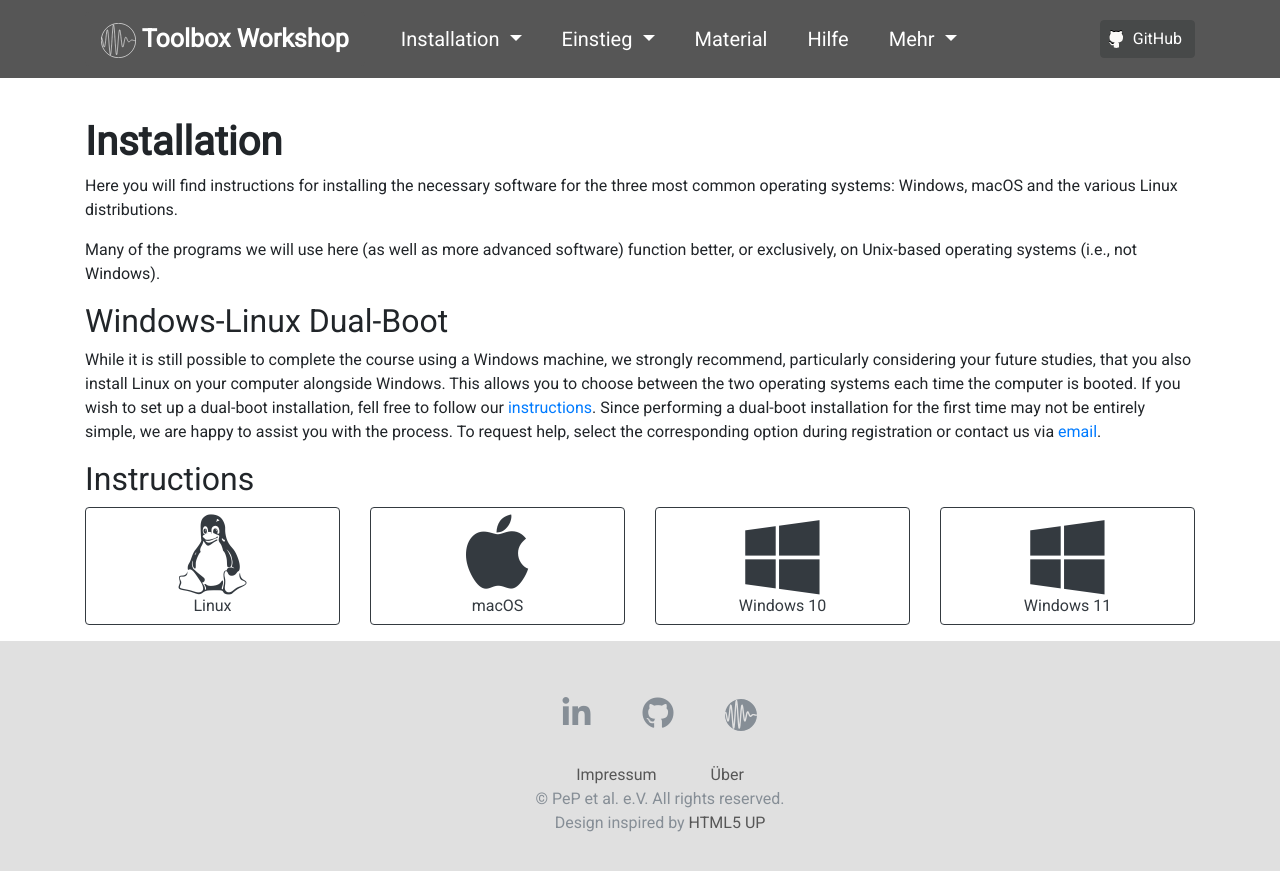
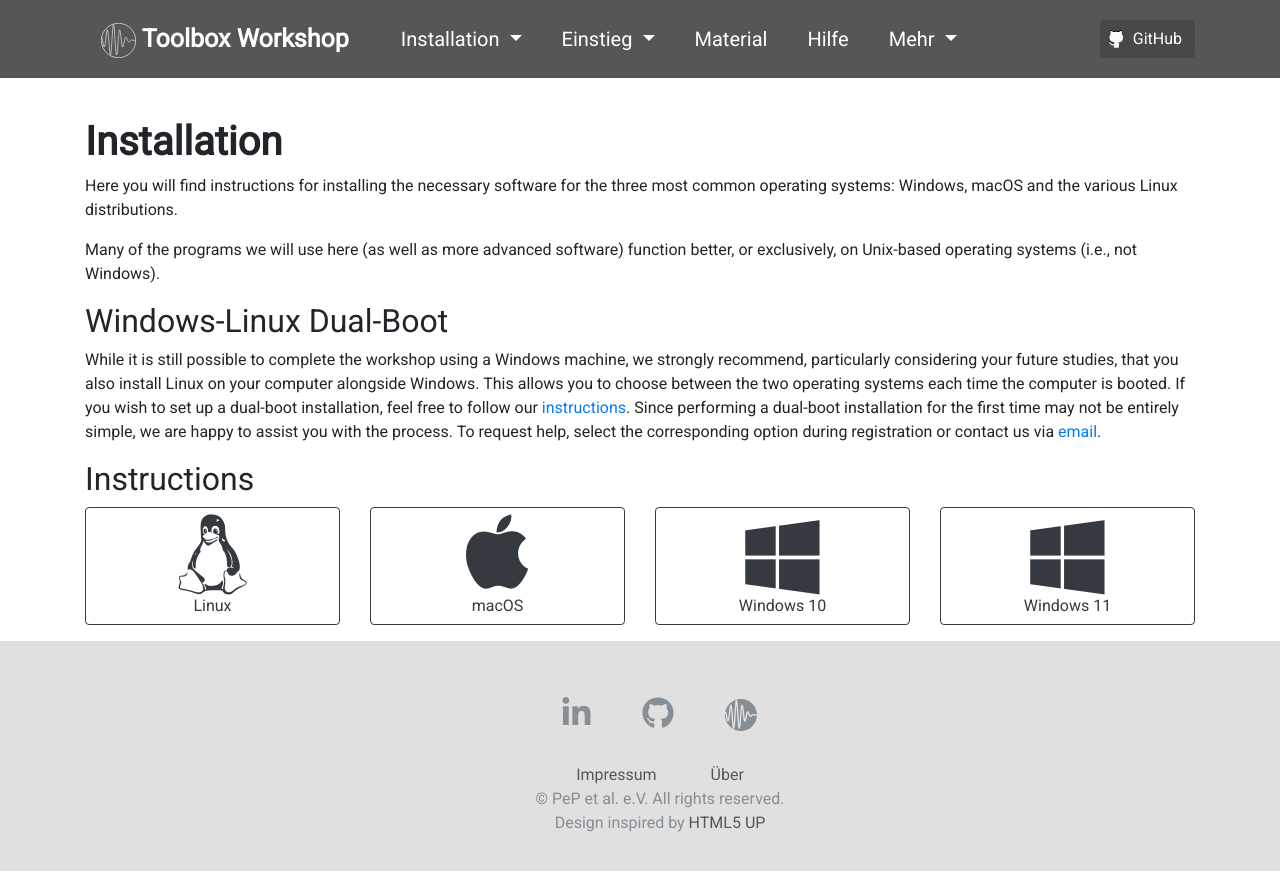
Before and after one commit to pep-dortmund/homepage-toolbox, a Jekyll site: the page built from install/index_en.md, in a window 1280 px wide and 941 px high. Shown: the top 871 px of the window. Built offline with Jekyll 4.4.1, drawn with Linux system fonts in a browser that asks for light colours; nearby versions of some CDN libraries.

Commit message:
Update index_en.md

```diff
--- a/install/index_en.md
+++ b/install/index_en.md
@@ -13,12 +13,12 @@ function better, or exclusively, on Unix-based operating systems (i.e., not Wind
 
 ## Windows-Linux Dual-Boot
 
-While it is still possible to complete the course using a Windows machine,
+While it is still possible to complete the workshop using a Windows machine,
 we strongly recommend, particularly considering your future studies,
 that you also install Linux on your computer alongside Windows.
 This allows you to choose between the two operating systems each time the computer is booted.
 If you wish to set up a dual-boot installation,
-fell free to follow our [instructions](/install/dualboot/).
+feel free to follow our [instructions](/install/dualboot_en/).
 Since performing a dual-boot installation for the first time may not be entirely simple,
 we are happy to assist you with the process.
 To request help, select the corresponding option during registration
```
Also changed, not shown: other parts of install/index_en.md (+1 -1 lines).
